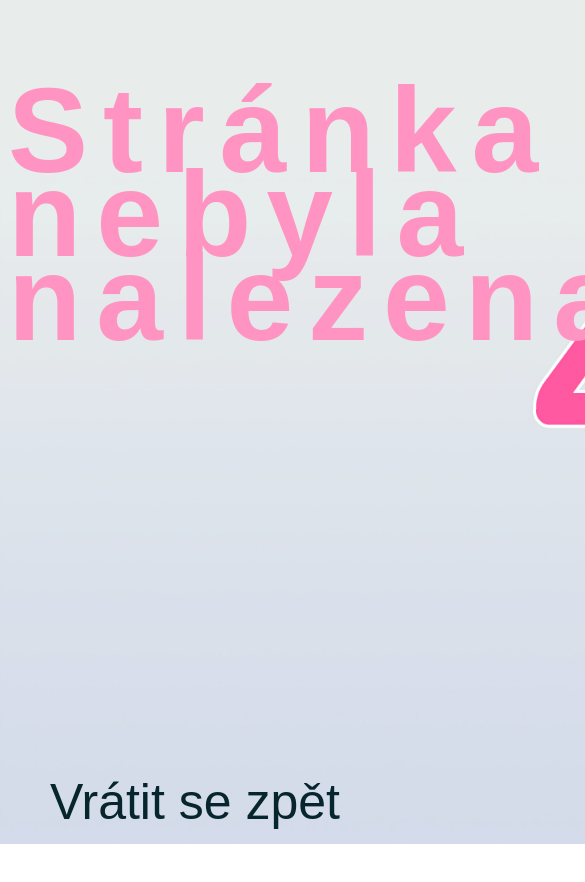
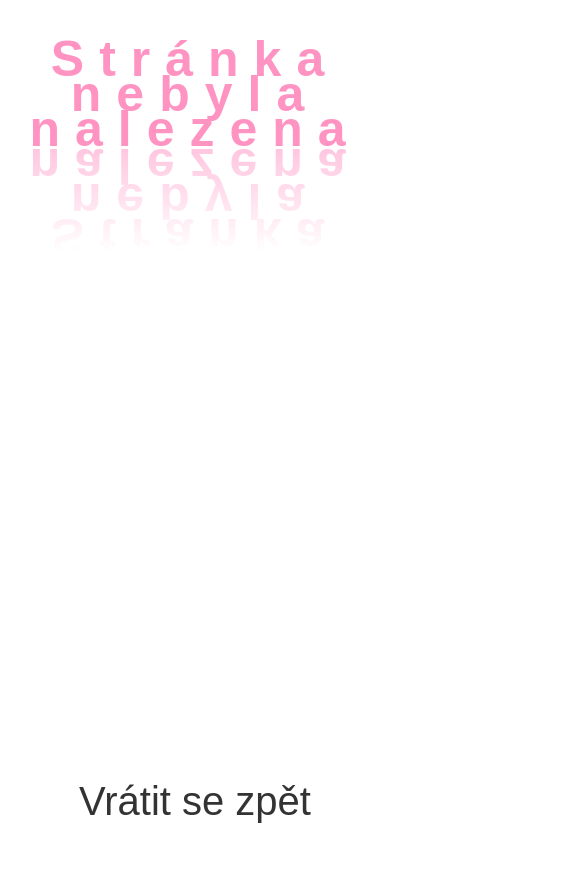
Before and after one commit to PeetyUwU/school_v2, a website: page html/404.html in a window 390 px wide. Shown: the top 882 px of the page, 585 px wide, since content can reach past the window. After the commit the page ends 855 px from the top, so only its background shows below. Drawn offline with Linux system fonts and the light colour scheme; files whose address does not match are found by name.

Commit message:
404 mobile

```diff
--- a/html/404.html
+++ b/html/404.html
@@ -69,7 +69,7 @@
             font-size: 300px;
         }
         body a {
-            color: #07252d;
+            color: #333;
             font-size: 50px;
             text-decoration: none;
         }
@@ -77,6 +77,7 @@
             color: red;
             font-size: 50px;
         }
+
         @keyframes animate {
             0%, 18%, 20%, 50.1%,60%,65.1%,80%,90.1%,92% {
                 color: var(--color);
@@ -86,6 +87,24 @@
                 color: #fff;
                 text-shadow: 0 0 10px var(--flash), 0 0 20px var(--flash), 0 0 40px var(--flash), 0 0 80px var(--flash), 0 0 160px var(--flash);
             }
+        }
+        @media only screen and (max-width: 600px) {
+            body {
+                background-image: none;
+            }
+            body h1 {
+                -webkit-box-reflect: below 1px linear-gradient(transparent, #0008);
+                font-size: 50px;
+            }
+            body.dark-theme h1{
+                -webkit-box-reflect: unset;
+            }
+            body a {
+            font-size: 40px;
+        }
+        .err {
+            font-size: 100px !important;
+        }
         }
     </style>
     <script>
```
